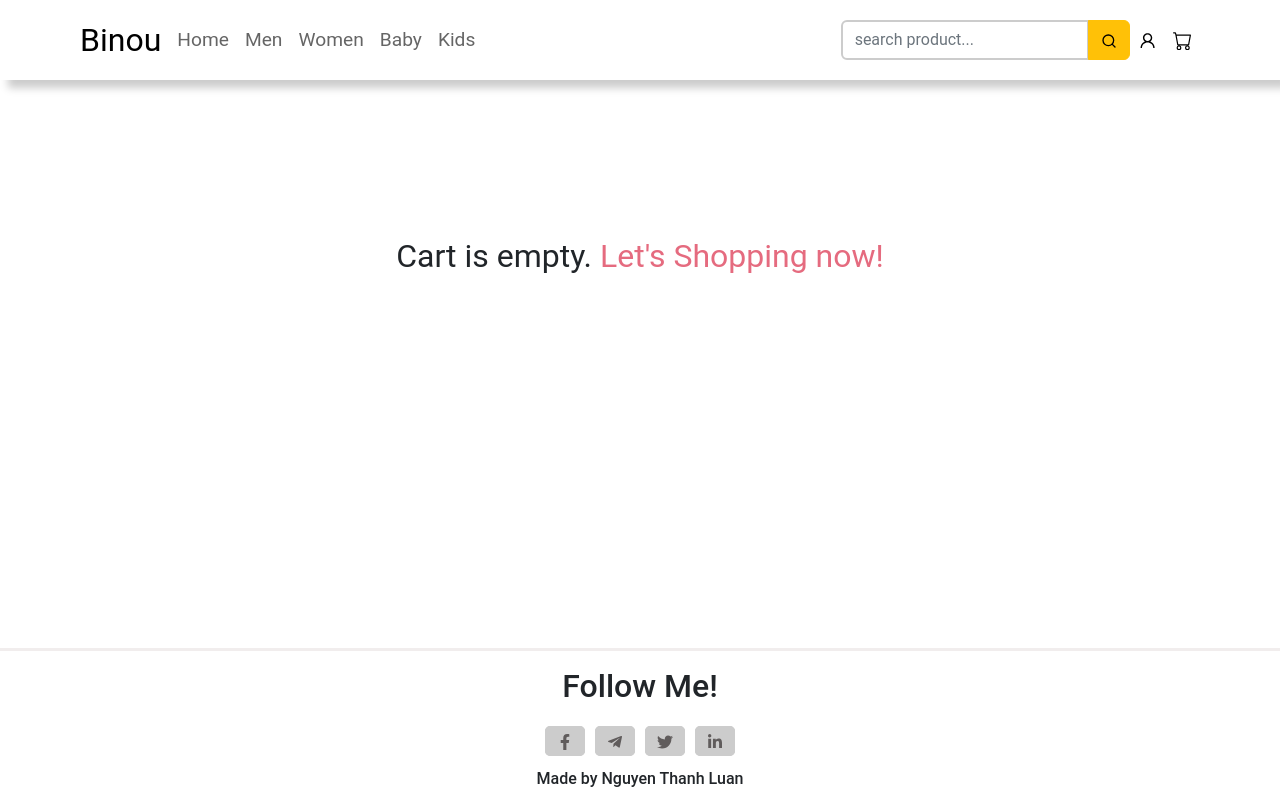
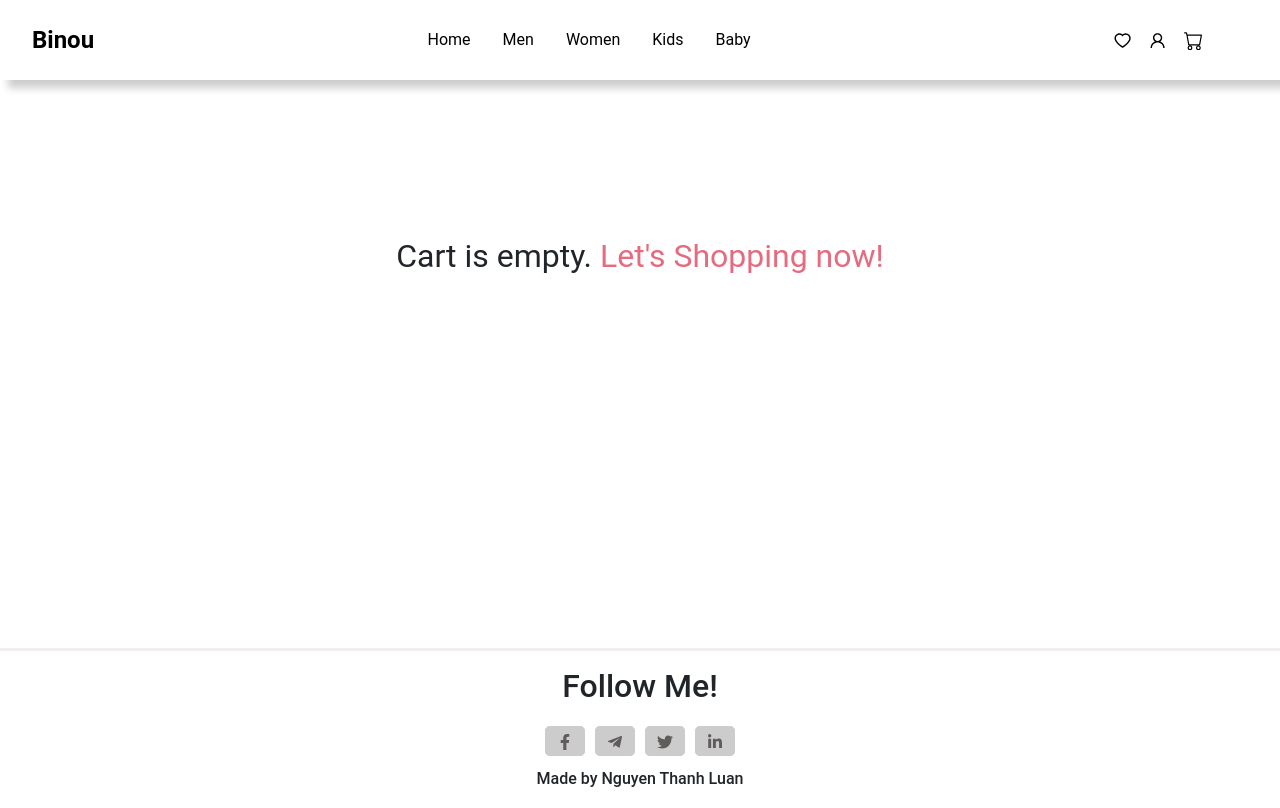
Before and after one commit to nguyen-thanh-luann/Binou, a React (Create React App) app: page /cart in a window 1280 px wide. Built offline with nearby package versions, Linux system fonts and the light colour scheme.

Commit message:
update header & cart function

```diff
--- a/package.json
+++ b/package.json
@@ -3,6 +3,10 @@
   "version": "0.1.0",
   "private": true,
   "dependencies": {
+    "@emotion/react": "^11.10.4",
+    "@emotion/styled": "^11.10.4",
+    "@mui/material": "^5.10.8",
+    "@mui/x-data-grid": "^5.17.5",
     "@testing-library/jest-dom": "^5.16.4",
     "@testing-library/react": "^13.3.0",
     "@testing-library/user-event": "^13.5.0",
--- a/src/Store.js
+++ b/src/Store.js
@@ -33,10 +33,16 @@ function reducer(state, action) {
       localStorage.setItem('cartItems', JSON.stringify(cartItems))
       return { ...state, cart: { ...state.cart, cartItems } }
     case 'CART_REMOVE_ITEM': {
-      const cartItems = state.cart.cartItems.filter(
-        (item) => item._id !== action.payload._id
-      )
+      let cartItems = [...state.cart.cartItems]
+      action.payload.forEach((id) => {
+        console.log(`store id: ${id}`)
+        cartItems = cartItems.filter((item) => item._id !== id)
+      })
+
+      console.log('items after: ')
+      console.log(cartItems)
       localStorage.setItem('cartItems', JSON.stringify(cartItems))
+
       return { ...state, cart: { ...state.cart, cartItems } }
     }
     case 'CART_CLEAR':
--- a/src/components/AddToCartBtn.js
+++ b/src/components/AddToCartBtn.js
@@ -37,17 +37,17 @@ export default function AddToCartBtn({ product }) {
       icon: 'success',
       showConfirmButton: false,
       title: 'Product added to cart!',
-      timer: 1200,
+      timer: 500,
     })
   }
   return (
     <div>
       {product.countInStock === 0 ? (
-        <Button className='btn btn-danger' disabled>
+        <button className={Style.outStockBtn} disabled>
           Out of stock
-        </Button>
+        </button>
       ) : (
-        <Button
+        <button
           onClick={() => {
             addToCartHandler(product)
           }}
@@ -55,7 +55,7 @@ export default function AddToCartBtn({ product }) {
         >
           <BsCart />
           <span>Add to cart</span>
-        </Button>
+        </button>
       )}
     </div>
   )
--- a/src/components/Header.js
+++ b/src/components/Header.js
@@ -1,64 +1,68 @@
-import React, { useContext } from 'react'
+import React, { useContext, useRef } from 'react'
 import { Link } from 'react-router-dom'
 
-import { AiOutlineUser } from 'react-icons/ai'
+import { FaBars, FaTimes } from 'react-icons/fa'
+import { AiOutlineUser, AiOutlineHeart } from 'react-icons/ai'
 import { BsCart } from 'react-icons/bs'
 
-import SearchBox from './SearchBox'
 import { Store } from '../Store'
-import Style from '../scss/Header.module.scss'
-import Dropdown from 'react-bootstrap/Dropdown'
-import DropdownButton from 'react-bootstrap/DropdownButton'
-
-export default function Header() {
+import '../scss/Header.scss'
+import { DropdownButton } from 'react-bootstrap'
+import { Dropdown } from 'react-bootstrap'
+export default function Head() {
   const { state, dispatch: ctxDispatch } = useContext(Store)
   const { cart, userInfo } = state
+  const navRef = useRef()
+
+  const showNavbar = () => {
+    navRef.current.classList.toggle('responsive_header')
+  }
   return (
-    <div className={Style.nav}>
-      <div className={Style.nav__items}>
-        <Link to='/' className={Style.nav__logo}>
+    <header>
+      <Link to='/' className='logo'>
         Binou
       </Link>
+      <nav ref={navRef}>
+        <Link to='/'>Home</Link>
+        <Link to='/'>Men</Link>
+        <Link to='/'>Women</Link>
+        <Link to='/'>Kids</Link>
+        <Link to='/'>Baby</Link>
+        <button className='nav-btn nav-close-btn' onClick={showNavbar}>
+          <FaTimes />
+        </button>
+      </nav>
       <div>
-          <Link to='/' className={Style.nav__item}>
-            <span>Home</span>
+        <Link to='/'>
+          <AiOutlineHeart className='header-icon' />
         </Link>
-          <Link to='/' className={Style.nav__item}>
-            Men
+        <Link
+          className='header-icon'
+          to={`${userInfo ? '/userInfo' : '/login'}`}
+        >
+          <AiOutlineUser />
         </Link>
-          <Link to='/' className={Style.nav__item}>
-            Women
-          </Link>
-          <Link to='/' className={Style.nav__item}>
-            Baby
-          </Link>
-          <Link to='/' className={Style.nav__item}>
-            Kids
-          </Link>
-        </div>
-      </div>
-      <div className={Style.nav__utils}>
-        <SearchBox />
-        <div>
-          <Link to={`${userInfo ? '/userInfo' : '/login'}`}>
-            <AiOutlineUser className={Style.nav__utils__icon} />
-          </Link>
-          <Link to='/cart' className='position-relative'>
-            <BsCart className={Style.nav__utils__icon} />
+        <Link
+          to='/cart'
+          className='header-icon'
+          style={{ position: 'relative' }}
+        >
+          <BsCart />
           {cart.cartItems.length > 0 && (
             <span
-                className='position-absolute top-0 translate-middle bg-danger text-light border border-light rounded-circle'
+              className='translate-middle bg-danger text-light rounded-circle'
               style={{
                 fontSize: '0.6rem',
                 padding: '0.1rem 0.25rem',
                 fontWeight: 'bold',
+                position: 'absolute',
+                top: '10px',
               }}
             >
               {cart.cartItems.reduce((a, c) => a + c.quantity, 0)}
             </span>
           )}
         </Link>
-        </div>
         {userInfo && userInfo.isAdmin && (
           <DropdownButton
             style={{ marginLeft: '1rem' }}
@@ -67,11 +71,7 @@ export default function Header() {
             variant='secondary'
           >
             <Dropdown.Item>
-              <Link
-                className={Style.nav__link}
-                to='/productManager'
-                style={{ width: '100%' }}
-              >
+              <Link to='/productManager' style={{ width: '100%' }}>
                 Product
               </Link>
             </Dropdown.Item>
@@ -80,7 +80,10 @@ export default function Header() {
             <Dropdown.Item>Logout</Dropdown.Item>
           </DropdownButton>
         )}
+        <button className='nav-btn' onClick={showNavbar}>
+          <FaBars />
+        </button>
       </div>
-    </div>
+    </header>
   )
 }
--- a/src/screens/ProfileScreen.js
+++ b/src/screens/ProfileScreen.js
@@ -1,6 +1,9 @@
 import React, { useContext, useState, useReducer } from 'react'
 import { useNavigate } from 'react-router-dom'
 import { useForm } from 'react-hook-form'
+
+import { FaSignOutAlt } from 'react-icons/fa'
+import { MdUpdate } from 'react-icons/md'
 
 import { update } from '../services/UserService'
 import Layout from './Layout'
@@ -198,6 +201,7 @@ export default function UserInfoScreen() {
               </div>
               {loadingUpdate && <LoadingBox />}
               <button className={Style.updateBtn} type='submit'>
+                <MdUpdate className={Style.updateBtn__icon} />
                 Update
               </button>
             </form>
@@ -206,6 +210,7 @@ export default function UserInfoScreen() {
               onClick={() => logoutHandler()}
               style={{ marginRight: '1rem' }}
             >
+              <FaSignOutAlt className={Style.logoutBtn__icon} />
               Logout
             </button>
           </div>
--- a/src/scss/AddToCartBtn.module.scss
+++ b/src/scss/AddToCartBtn.module.scss
@@ -1,14 +1,24 @@
+.outStockBtn,
 .addBtn {
-  width: 8rem;
+  padding: 0.5rem 1rem;
+  width: 9rem;
   border: none;
+  border-radius: 10px;
+  display: flex;
+  align-items: center;
+  justify-content: space-between;
+  transition: 0.2s;
+  color: #fff;
+  font-weight: bold;
+}
+
+.outStockBtn {
+  background-color: red;
+  opacity: 0.5;
 }
 
 .addBtn {
   background-color: orange;
-  display: flex;
-  align-items: center;
-  justify-content: space-between;
-  transition: 0.2s;
 
   &:hover {
     background-color: orange;
--- a/src/scss/Header.module.scss
+++ /dev/null
@@ -1,62 +0,0 @@
-@import '../scss/variables.scss';
-
-.nav {
-  display: flex;
-  justify-content: space-between;
-  align-items: center;
-  padding: 1rem 5rem;
-  box-shadow: 8px 8px 8px #ccc;
-
-  @include breakpoint(md) {
-    flex-direction: column;
-  }
-  &__logo,
-  &__item {
-    text-decoration: none;
-    color: #000;
-    &:hover {
-      color: #000;
-    }
-  }
-  &__logo {
-    font-size: 2rem;
-  }
-  &__link {
-    color: #000;
-    text-decoration: none;
-  }
-  &__items {
-    display: flex;
-    align-items: center;
-    @include breakpoint(md) {
-      flex-direction: column;
-    }
-  }
-  &__item {
-    font-size: 1.2rem;
-    margin-left: 1rem;
-    opacity: 0.6;
-    transition: 0.3s;
-    transform: scale(2);
-    span {
-      &:hover {
-        opacity: 1;
-
-        transform: scale(1.4);
-      }
-    }
-  }
-  &__utils {
-    display: flex;
-    align-items: center;
-    @include breakpoint(md) {
-      flex-direction: column;
-      margin-top: 1rem;
-    }
-    &__icon {
-      margin: 0 0.5rem;
-      font-size: 1.2rem;
-      color: #000;
-    }
-  }
-}
--- /dev/null
+++ b/src/scss/Header.scss
@@ -0,0 +1,96 @@
+@import '../scss/variables.scss';
+
+header {
+  display: flex;
+  align-items: center;
+  justify-content: space-between;
+  height: 80px;
+  padding: 0 2rem;
+  box-shadow: 8px 8px 8px #ccc;
+  color: #000;
+}
+
+.header-icon {
+  color: #000;
+  font-size: 1.2rem;
+  margin-right: 1rem;
+}
+
+.logo {
+  text-decoration: none;
+  font-size: 1.5rem;
+  color: #000;
+  font-weight: 700;
+}
+
+nav a {
+  margin: 0 1rem;
+  color: #000;
+  text-decoration: none;
+}
+
+nav a:hover {
+  color: #000;
+  transform: scale(1.2);
+  opacity: 0.6;
+}
+
+header .nav-btn {
+  padding: 5px;
+  cursor: pointer;
+  background: transparent;
+  border: none;
+  outline: none;
+  visibility: hidden;
+  opacity: 0;
+  font-size: 1.2rem;
+}
+
+header div,
+nav {
+  display: flex;
+  align-items: center;
+}
+
+@media only screen and (max-width: 700px) {
+  header .nav-btn {
+    visibility: visible;
+    opacity: 1;
+  }
+
+  header nav {
+    position: fixed;
+    top: 0;
+    left: 0;
+    height: 100%;
+    width: 100%;
+    display: flex;
+    flex-direction: column;
+    align-items: center;
+    justify-content: center;
+    gap: 1.5rem;
+    background-color: #ccc;
+    transition: 1s;
+    transform: translateY(-100vh);
+    z-index: 999;
+    color: #fff;
+  }
+
+  header .responsive_header {
+    transform: none;
+  }
+
+  .search {
+    display: none;
+  }
+
+  nav .nav-close-btn {
+    position: absolute;
+    top: 2rem;
+    right: 2rem;
+  }
+
+  nav a {
+    font-size: 1.5rem;
+  }
+}
--- a/src/scss/ProfileScreen.module.scss
+++ b/src/scss/ProfileScreen.module.scss
@@ -27,23 +27,40 @@
     .updateBtn {
       margin-top: 1rem;
       width: 100%;
-      color: #fff;
       font-weight: bold;
       border: none;
+      display: flex;
+      align-items: center;
+      justify-content: center;
+      gap: 3px;
       padding: 0.5rem 0;
       border-radius: 10px;
-      opacity: 0.3;
+      background-color: #fff;
+      transition: 0.5s;
+    }
+
+    .logoutBtn {
+      border: 1px solid red;
+      color: red;
+
       &:hover {
-        opacity: 1;
+        background-color: red;
+        color: #fff;
       }
     }
 
-    .logoutBtn {
-      background-color: red;
-    }
+    .updateBtn {
+      border: 1px solid skyblue;
+      color: rgb(31, 172, 227);
 
-    .updateBtn {
-      background-color: rgb(12, 164, 247);
+      &__icon {
+        font-size: 1.2rem;
+      }
+
+      &:hover {
+        background-color: skyblue;
+        color: #fff;
+      }
     }
   }
 }
```
Also changed, not shown: src/screens/CartScreen.js (+101 -2 lines), 1 other file (tests, documents, lock files or other folders). Lines whose indentation alone changed are shown as unchanged.
